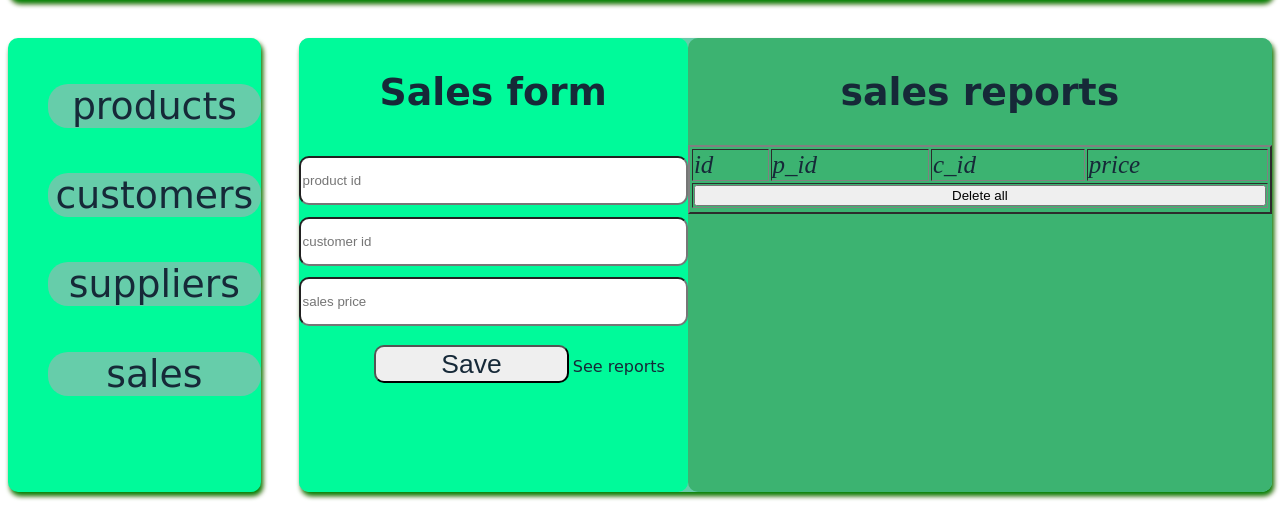
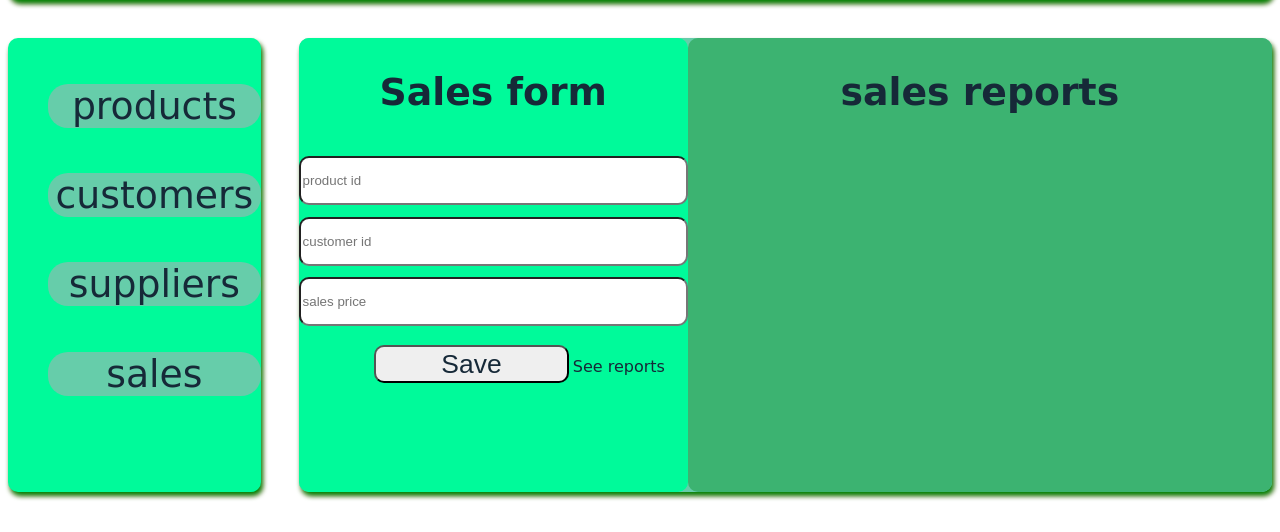
Before and after one commit to Ishimwe2023/cms, a PHP site: page /sales.php in a window 1280 px wide. Shown: the part 121-653 px from the top of the page. Run offline with PHP 8.4, Linux system fonts and the light colour scheme; data that the repository does not hold is empty.

Commit message:
Update sales.php

```diff
--- a/sales.php
+++ b/sales.php
@@ -29,37 +29,7 @@
             </div>
             <div class="table">
                 <h2>sales reports</h2>
-                <table border="2">
-                    <tr>
-                        <td>id</td>
-                        <td>p_id</td>
-                        <td>c_id</td>
-                        <td>price</td>
-                        <tr>
-                        <td colspan="5" class="delete"><a href="delet sales.php"> <button type="reset" name="delete" class="delete">Delete all</button></a></td><tr>
-                    </tr>
-                    <?php
 
-                    //connection
-            $connect=mysqli_connect("localhost","root","","shop");
-            //query
-           $qu=mysqli_query($connect,"select * from sales");
-            //while
-            while($data=mysqli_fetch_array($qu)){
-                ?>
-                <tr>
-                        <td><?php echo $data['id']?></td>
-                        <td><?php echo $data['p_id']?></td>
-                        <td><?php echo $data['c_id']?></td>
-                        <td><?php echo $data['price']?></td>
-                        <td><a href="sales delete.php?id=<?php echo $data['id']?>"> <button class="btn">Delete</button></a></td>
-
-                    </tr>
-                <?php
-            }
-
-                    ?>
-                </table>
             </div>
         </div>
     </div>
```
